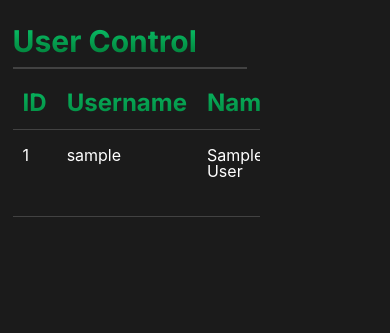
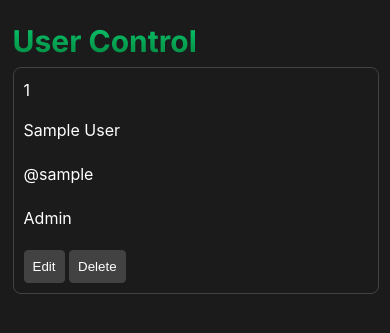
Before and after one commit to devliqht/schola, a PHP site: page /pages/admin.php in a window 390 px wide. Shown: the part 65-398 px from the top of the page. Run offline with PHP 8.4, Linux system fonts and the light colour scheme; the visitor is signed in with stand-in values (Sample User, id 1); tables that the repository leaves empty or names only in its code hold one stand-in row (values such as "Sample post").

Commit message:
ADMIN: improved admin user control

```diff
--- a/css/admin.css
+++ b/css/admin.css
@@ -26,6 +26,10 @@
     width: 100%;
     border-collapse: collapse;
 }
+.user-table th {
+    background: var(--base-bg-two);
+}
+
 .user-table th, .user-table td {
     padding: 10px;
     text-align: left;
--- a/css/utilities/responsive.css
+++ b/css/utilities/responsive.css
@@ -30,11 +30,14 @@
 
     .grid-container {
         display: grid;
-        grid-template-columns: 1fr;
+        grid-template-columns: 1fr !important;
         grid-template-rows: 1fr;
         position: absolute;
     }
     .appear-768px {
+        display: none;
+    }
+    .pup-wrapper {
         display: none;
     }
 }
@@ -88,7 +91,7 @@
 
     .grid-container {
         display: grid;
-        grid-template-columns: 1fr;
+        grid-template-columns: 1fr !important;
         grid-template-rows: 1fr;
         place-self: center;
         top: 4.4rem;
@@ -184,6 +187,64 @@
     .branding {
         display: none;
     }
+
+    .user-table {
+        display: block;
+        width: 100%;
+    }
+
+    .user-table thead {
+        display: none; /* Hide the header row on mobile */
+    }
+
+    .user-table tbody,
+    .user-table tr,
+    .user-table td {
+        display: block;
+        width: 100%;
+    }
+
+    .user-table tr {
+        margin-bottom: 1rem;
+        border: 1px solid var(--border-main-dark);
+        border-radius: 0.5rem;
+        background: var(--base-bg-one);
+    }
+
+    .user-table td {
+        position: relative;
+        border-bottom: none;
+    }
+
+    .user-table td::before {
+        content: attr(data-label);
+        font-weight: 700;
+        display: block;
+        margin-bottom: 0.25rem;
+        color: var(--text-light);
+        text-transform: uppercase;
+        font-size: 0.875rem;
+    }
+
+    /* Special handling for Actions cell */
+    .user-table td[data-label="Actions"] {
+        display: flex;
+        flex-direction: row;
+        gap: 0.5rem;
+        justify-content: flex-start;
+        align-items: center;
+    }
+
+    .user-table td[data-label="Actions"]::before {
+        display: none;
+    }
+
+    .user-table td[data-label="Actions"] .action-button {
+        flex: 1;
+        text-align: center;
+    }
+
+
 }
 
 @media (max-width: 480px) {
--- a/css/utilities/utility.css
+++ b/css/utilities/utility.css
@@ -110,13 +110,10 @@
     color: var(--text-dark);
 }
 
-.text-dark-muted {
-    color: var(--text-dark-muted);
+.text-muted {
+    color: var(--text-light-muted);
 }
 
-.text-light-muted {
-    color: var(--text-light-muted);
-}
 /* Tailwind-like Box Shadows */
 .shadow-sm { box-shadow: 0 1px 2px 0 rgba(0, 0, 0, 0.05); }
 .shadow { box-shadow: 0 1px 3px 0 rgba(0, 0, 0, 0.1), 0 1px 2px -1px rgba(0, 0, 0, 0.1); }
--- a/pages/admin.php
+++ b/pages/admin.php
@@ -38,24 +38,23 @@
     <div class="grid-container">
     <?php render_sidebar(); ?>
         <div class="main-content">
-            <h2 class="text-3xl gradient-text inter-700">User Control</h2>
-            <hr/>
+            <h2 class="text-3xl gradient-text inter-700 pb-2">User Control</h2>
             <table class="user-table">
                 <thead>
                     <tr>
-                        <th class="gradient-text inter-700 text-2xl">ID</th>
-                        <th class="gradient-text inter-700 text-2xl">Username</th>
-                        <th class="gradient-text inter-700 text-2xl">Name</th>
-                        <th class="gradient-text inter-700 text-2xl">Role</th>
-                        <th class="gradient-text inter-700 text-2xl">Actions</th>
+                    <th class="inter-700 text-2xl" data-label="ID">ID</th>
+                    <th class="inter-700 text-2xl" data-label="Name">Name</th>
+                    <th class="inter-700 text-2xl" data-label="Username">Username</th>
+                    <th class="inter-700 text-2xl" data-label="Role">Role</th>
+                    <th class="inter-700 text-2xl" data-label="Actions">Actions</th>
                     </tr>
                 </thead>
                 <tbody>
                     <?php while($row = $result->fetch_assoc()): ?>
                         <tr class="inter-300">
                             <td><?php echo $row['id']; ?></td>
-                            <td class="inter-300"><a href="profile.php?id=<?php echo $row['id']; ?>" class="text-white decoration-none text-base"><?php echo $row['username']; ?></a></td>
                             <td><?php echo $row['full_name']; ?></td>
+                            <td class="inter-300"><a href="profile.php?id=<?php echo $row['id']; ?>" class="text-white decoration-none text-base">@<?php echo $row['username']; ?></a></td>
                             <td class="text-capitalize"><?php echo $row['role']; ?></td>
                             <td>
                                 <button class="action-button" onclick="showEditForm(<?php echo $row['id']; ?>, '<?php echo $row['username']; ?>', '<?php echo $row['full_name']; ?>', '<?php echo $row['role']; ?>', '<?php echo $row['course']; ?>')" class="btn bg-blue text-white p-1">Edit</button>
```
